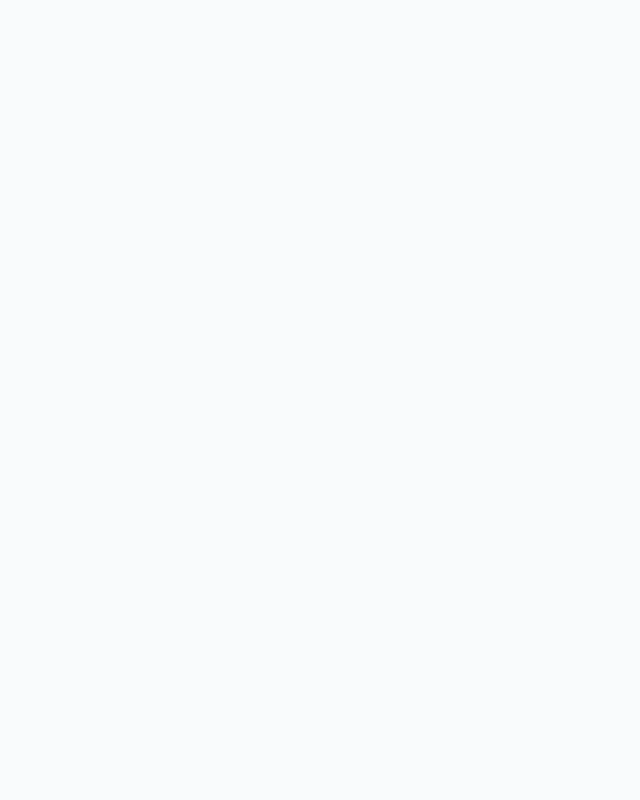
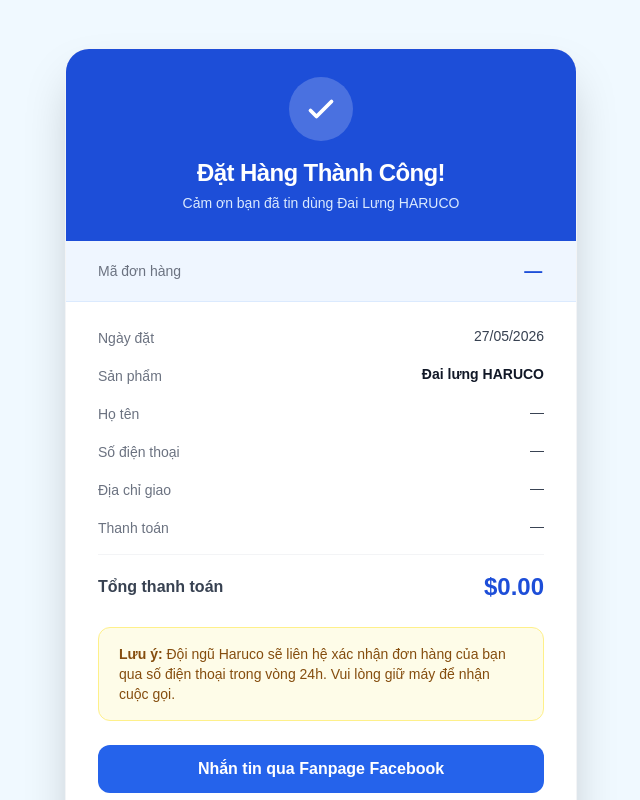
Before and after one commit to TranTruc1/DLHaruco, a React (Vite) app: page /invoice in a window 1280 px wide. Before the commit this address had no page. Shown: the top 800 px of the page, without its empty margins (319-959 px from the left). Built offline with nearby package versions, Linux system fonts and the light colour scheme.

Commit message:
Update code

```diff
--- a/src/App.jsx
+++ b/src/App.jsx
@@ -7,7 +7,8 @@
 import Reviews from './components/Reviews'
 import OrderForm from './components/OrderForm'
 import Footer from './components/Footer'
-import OrderCheck from './components/pages/OrderCheck' // Đảm bảo import đúng đường dẫn file OrderCheck của bạn
+import OrderCheck from './components/pages/OrderCheck'
+import InvoicePage from './components/pages/Invoicepage ' // ✅ Trang hóa đơn mới
 
 // Component chứa toàn bộ giao diện trang chủ (Landing Page)
 function LandingPage() {
@@ -32,10 +33,13 @@
   return (
     <Router>
       <Routes>
-        {/* Đường dẫn mặc định: Trang đích bán hàng */}
+        {/* Trang đích bán hàng */}
         <Route path="/" element={<LandingPage />} />
 
-        {/* Đường dẫn quản trị: Check đơn hàng */}
+        {/* ✅ Trang hóa đơn sau khi đặt hàng thành công */}
+        <Route path="/invoice" element={<InvoicePage />} />
+
+        {/* Trang quản trị: Check đơn hàng */}
         <Route path="/app/donhang" element={<OrderCheck />} />
       </Routes>
     </Router>
--- a/src/components/OrderForm.jsx
+++ b/src/components/OrderForm.jsx
@@ -1,10 +1,23 @@
 import { useState, useEffect } from "react";
+import { useNavigate } from "react-router-dom";
 import { siteConfig } from '../config';
 
-const SCRIPT_URL = "https://script.google.com/macros/s/AKfycbxpxLvR8v580_pSObdABIXxyTg8ag4PCiQwqbsRl71ekq2BlH_D1g6q5Gdu2pJMeIb_/exec";
+// ✅ Lấy scriptUrl từ config thay vì hardcode
+const SCRIPT_URL = siteConfig.scriptUrl;
 
-const init = {
-  product: "Đai lưng Haruco",
+// Sinh mã đơn hàng dạng HD-XXXXXX (6 ký tự chữ hoa + số)
+function generateOrderId() {
+  const chars = 'ABCDEFGHJKLMNPQRSTUVWXYZ23456789';
+  let id = 'HD-';
+  for (let i = 0; i < 6; i++) {
+    id += chars[Math.floor(Math.random() * chars.length)];
+  }
+  return id;
+}
+
+const PRODUCT_NAME = "Đai lưng Haruco";
+
+const initForm = {
   name: "",
   address: "",
   phone: "",
@@ -13,15 +26,16 @@
 };
 
 export default function OrderForm() {
+  const navigate = useNavigate();
+
   const giaGoc = 350;
   const giaGiam = 210;
   const phanTramGiam = Math.round(((giaGoc - giaGiam) / giaGoc) * 100);
   const formatPrice = (price) => `$${price.toFixed(2)}`;
 
-  const [form, setForm] = useState(init);
-  const [status, setStatus] = useState("idle");
+  const [form, setForm] = useState(initForm);
+  const [status, setStatus] = useState("idle"); // idle | loading | error
   const [showPaymentModal, setShowPaymentModal] = useState(false);
-  const [countdown, setCountdown] = useState(5);
 
   // Lấy IP thực của người dùng
   useEffect(() => {
@@ -30,26 +44,6 @@
       .then((data) => setForm((prev) => ({ ...prev, ip: data.ip })))
       .catch(() => setForm((prev) => ({ ...prev, ip: "unknown" })));
   }, []);
-
-  useEffect(() => {
-    let timer;
-    if (status === "success") {
-      setCountdown(5);
-      timer = setInterval(() => {
-        setCountdown((prev) => {
-          if (prev <= 1) {
-            clearInterval(timer);
-            setStatus("idle");
-            return 0;
-          }
-          return prev - 1;
-        });
-      }, 1000);
-    }
-    return () => {
-      if (timer) clearInterval(timer);
-    };
-  }, [status]);
 
   const handleChange = (e) => {
     setForm((prev) => ({ ...prev, [e.target.name]: e.target.value }));
@@ -70,19 +64,39 @@
     }
 
     setStatus("loading");
+
+    // ✅ Sinh mã đơn hàng tại đây (1 lần duy nhất)
+    const orderId = generateOrderId();
+
+    // ✅ Gộp tên sản phẩm + mã đơn hàng vào trường product
+    const payload = {
+      ...form,
+      product: `${PRODUCT_NAME} | Mã: ${orderId}`,
+    };
+
     try {
       await fetch(SCRIPT_URL, {
         method: "POST",
         mode: "no-cors",
         headers: { "Content-Type": "text/plain;charset=utf-8" },
-        body: JSON.stringify(form),
+        body: JSON.stringify(payload),
       });
 
-      setStatus("success");
-      setForm((prev) => ({ ...init, ip: prev.ip }));
+      // ✅ Chuyển sang trang hóa đơn, truyền thông tin qua URL params
+      const params = new URLSearchParams({
+        orderId,
+        name: form.name,
+        phone: form.phone,
+        address: form.address,
+        payment: form.payment,
+        price: giaGiam.toString(),
+      });
+      navigate(`/invoice?${params.toString()}`);
+
     } catch {
       setStatus("error");
       alert("Có lỗi xảy ra, vui lòng thử lại!");
+      setStatus("idle");
     }
   };
 
@@ -135,7 +149,7 @@
                     value={form.phone}
                     onChange={handleChange}
                     className="w-full px-4 py-3 border border-gray-200 rounded-lg focus:ring-2 focus:ring-blue-300 outline-none transition"
-                    placeholder="Số PHONE*"
+                    placeholder="Số PHONE *"
                     required
                   />
                 </div>
@@ -167,7 +181,8 @@
 
                 <button
                   type="submit"
-                  className="w-full bg-red-500 hover:bg-red-600 text-white font-extrabold py-3.5 rounded-xl text-lg transition mt-2 shadow-lg hover:shadow-red-500/40 hover:-translate-y-0.5 transform flex justify-center items-center gap-2"
+                  disabled={status === "loading"}
+                  className="w-full bg-red-500 hover:bg-red-600 disabled:bg-red-300 text-white font-extrabold py-3.5 rounded-xl text-lg transition mt-2 shadow-lg hover:shadow-red-500/40 hover:-translate-y-0.5 transform flex justify-center items-center gap-2"
                 >
                   🛒 Xác Nhận Đặt Hàng
                 </button>
@@ -178,6 +193,7 @@
         </div>
       </div>
 
+      {/* Loading overlay */}
       {status === "loading" && (
         <div className="fixed inset-0 z-[110] flex flex-col items-center justify-center bg-white/80 backdrop-blur-sm">
           <div className="w-16 h-16 border-4 border-blue-200 border-t-blue-600 rounded-full animate-spin mb-4 shadow-lg"></div>
@@ -186,28 +202,7 @@
         </div>
       )}
 
-      {status === "success" && (
-        <div className="fixed inset-0 z-[120] flex items-center justify-center bg-black/60 backdrop-blur-sm p-4 transition-opacity">
-          <div className="bg-white rounded-3xl p-8 max-w-sm w-full flex flex-col items-center text-center shadow-2xl scale-100 transform transition-transform animate-fade-in-up">
-            <div className="relative w-24 h-24 mb-6 flex items-center justify-center">
-              <div className="absolute inset-0 bg-green-400 rounded-full opacity-20 animate-ping"></div>
-              <div className="relative w-20 h-20 bg-green-100 rounded-full flex items-center justify-center shadow-inner">
-                <svg className="w-10 h-10 text-green-600 animate-bounce" fill="none" stroke="currentColor" viewBox="0 0 24 24">
-                  <path strokeLinecap="round" strokeLinejoin="round" strokeWidth={3} d="M5 13l4 4L19 7" />
-                </svg>
-              </div>
-            </div>
-            <h3 className="text-2xl font-extrabold text-gray-900 mb-2">Đặt Thành Công!</h3>
-            <p className="text-gray-600 font-medium mb-6">
-              Cảm ơn bạn. Đội ngũ Haruco sẽ liên hệ lại sớm nhất để xác nhận đơn hàng.
-            </p>
-            <div className="bg-gray-50 px-4 py-2 rounded-full border border-gray-200 text-sm font-medium text-gray-500">
-              Tự động đóng sau <span className="font-bold text-red-500 text-base">{countdown}</span> giây
-            </div>
-          </div>
-        </div>
-      )}
-
+      {/* Modal chọn thanh toán */}
       {showPaymentModal && (
         <div className="fixed inset-0 z-[100] flex items-center justify-center bg-black/60 backdrop-blur-sm p-4">
           <div className="bg-white rounded-2xl w-full max-w-sm p-6 shadow-2xl relative">
--- /dev/null
+++ b/src/components/pages/Invoicepage .jsx
@@ -0,0 +1,103 @@
+import { useSearchParams, useNavigate } from "react-router-dom";
+import { siteConfig } from "../../config";
+
+export default function InvoicePage() {
+  const [params] = useSearchParams();
+  const navigate = useNavigate();
+
+  const orderId  = params.get("orderId")  || "—";
+  const name     = params.get("name")     || "—";
+  const phone    = params.get("phone")    || "—";
+  const address  = params.get("address")  || "—";
+  const payment  = params.get("payment")  || "—";
+  const price    = parseFloat(params.get("price") || "0");
+
+  const formatPrice = (p) => `$${p.toFixed(2)}`;
+
+  const orderDate = new Date().toLocaleDateString("vi-VN", {
+    day: "2-digit", month: "2-digit", year: "numeric",
+  });
+
+  return (
+    <div className="min-h-screen bg-sky-50 flex flex-col items-center justify-center px-4 py-12">
+
+      {/* Card hóa đơn */}
+      <div className="w-full max-w-lg bg-white rounded-3xl shadow-2xl overflow-hidden border border-gray-100">
+
+        {/* Header xanh */}
+        <div className="bg-blue-700 px-8 py-7 flex flex-col items-center text-white text-center">
+          {/* Icon check */}
+          <div className="w-16 h-16 bg-white/20 rounded-full flex items-center justify-center mb-4">
+            <svg className="w-9 h-9 text-white" fill="none" stroke="currentColor" viewBox="0 0 24 24">
+              <path strokeLinecap="round" strokeLinejoin="round" strokeWidth={2.5} d="M5 13l4 4L19 7" />
+            </svg>
+          </div>
+          <h1 className="text-2xl font-extrabold tracking-tight mb-1">Đặt Hàng Thành Công!</h1>
+          <p className="text-blue-100 text-sm">Cảm ơn bạn đã tin dùng Đai Lưng HARUCO</p>
+        </div>
+
+        {/* Mã đơn hàng nổi bật */}
+        <div className="bg-blue-50 border-b border-blue-100 px-8 py-4 flex items-center justify-between">
+          <span className="text-sm text-gray-500 font-medium">Mã đơn hàng</span>
+          <span className="text-blue-700 font-extrabold text-lg tracking-widest">{orderId}</span>
+        </div>
+
+        {/* Thông tin đơn hàng */}
+        <div className="px-8 py-6 space-y-4">
+          <Row label="Ngày đặt" value={orderDate} />
+          <Row label="Sản phẩm" value="Đai lưng HARUCO" bold />
+          <Row label="Họ tên" value={name} />
+          <Row label="Số điện thoại" value={phone} />
+          <Row label="Địa chỉ giao" value={address} />
+          <Row label="Thanh toán" value={payment} />
+
+          {/* Tổng tiền */}
+          <div className="border-t border-gray-100 pt-4 flex items-center justify-between">
+            <span className="font-bold text-gray-700 text-base">Tổng thanh toán</span>
+            <span className="text-2xl font-extrabold text-blue-700">{formatPrice(price)}</span>
+          </div>
+        </div>
+
+        {/* Note */}
+        <div className="mx-8 mb-6 bg-yellow-50 border border-yellow-200 rounded-xl px-5 py-4 text-sm text-yellow-800">
+          <strong>Lưu ý:</strong> Đội ngũ Haruco sẽ liên hệ xác nhận đơn hàng của bạn qua số điện thoại trong vòng 24h. Vui lòng giữ máy để nhận cuộc gọi.
+        </div>
+
+        {/* Actions */}
+        <div className="px-8 pb-8 flex flex-col gap-3">
+          <a
+            href={siteConfig.facebook.url}
+            target="_blank"
+            rel="noreferrer"
+            className="w-full py-3 bg-blue-600 hover:bg-blue-700 text-white font-bold rounded-xl text-center transition"
+          >
+            Nhắn tin qua Fanpage Facebook
+          </a>
+          <button
+            onClick={() => navigate("/")}
+            className="w-full py-3 border border-gray-200 hover:bg-gray-50 text-gray-600 font-medium rounded-xl transition"
+          >
+            ← Quay về trang chủ
+          </button>
+        </div>
+
+        {/* Footer */}
+        <div className="bg-gray-50 border-t border-gray-100 px-8 py-4 text-center text-xs text-gray-400">
+          Hotline: <a href={`tel:${siteConfig.orderHotline.number}`} className="text-blue-600 font-semibold">{siteConfig.orderHotline.display}</a>
+          {" · "}
+          {siteConfig.email}
+        </div>
+      </div>
+    </div>
+  );
+}
+
+// Helper component cho mỗi hàng thông tin
+function Row({ label, value, bold = false }) {
+  return (
+    <div className="flex justify-between items-start gap-4">
+      <span className="text-sm text-gray-500 shrink-0 pt-0.5">{label}</span>
+      <span className={`text-sm text-right ${bold ? "font-bold text-gray-900" : "text-gray-700"}`}>{value}</span>
+    </div>
+  );
+}
```
Also changed, not shown: src/components/Footer.jsx (+17 -18 lines), src/config.js (+6 -3 lines).
